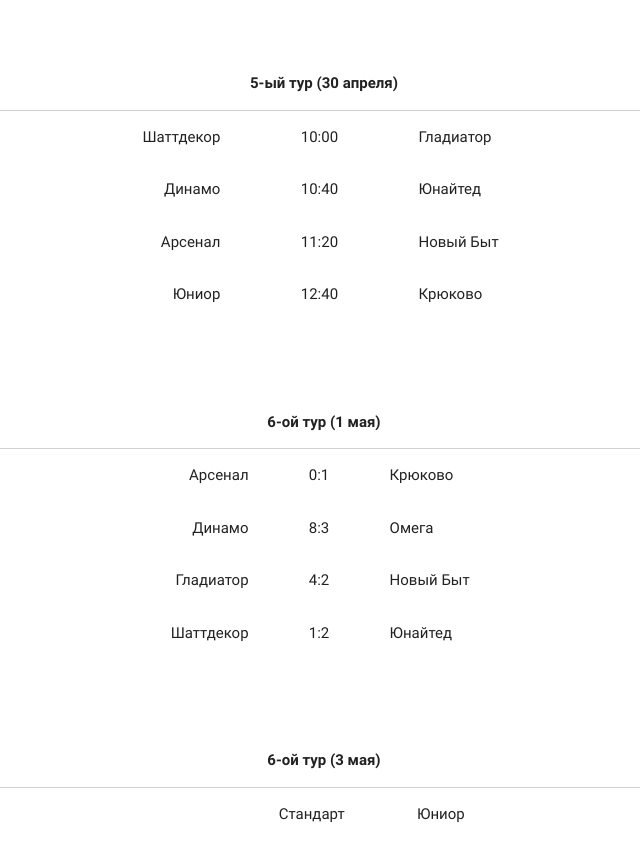
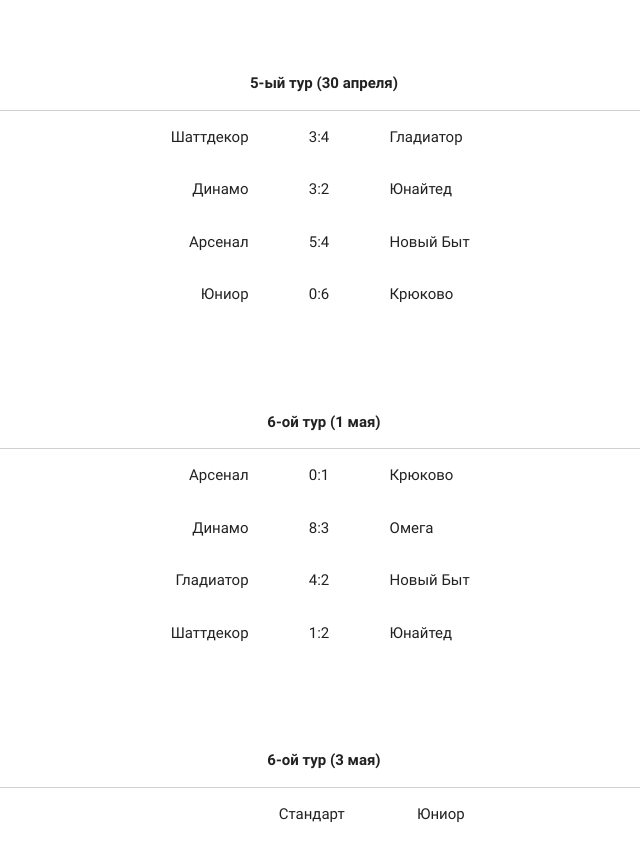
Before and after one commit to ProtonNoir/protonnoir.github.io, a plain HTML site: page 2016/calend.html in a window 1280 px wide. Shown: the part 2067-2927 px from the top of the page, without its empty margins (316-956 px from the left). Drawn offline with nearby package versions, Linux system fonts and the light colour scheme.

Commit message:
Update 01.05.16 #2
Updated fixtures

```diff
--- a/2016/calend.html
+++ b/2016/calend.html
@@ -238,22 +238,22 @@
  <tbody>
 <tr>
 <td style="text-align:right">Шаттдекор</td>
-<td style="text-align:center">10:00</td>
+<td style="text-align:center">3:4</td>
 <td style="text-align:left">Гладиатор</td>
 </tr>
 <tr>
 <td style="text-align:right">Динамо</td>
-<td style="text-align:center">10:40</td>
+<td style="text-align:center">3:2</td>
 <td style="text-align:left">Юнайтед</td>
 </tr>
 <tr>
 <td style="text-align:right">Арсенал</td>
-<td style="text-align:center">11:20</td>
+<td style="text-align:center">5:4</td>
 <td style="text-align:left">Новый Быт</td>
 </tr>
 <tr>
 <td style="text-align:right">Юниор</td>
-<td style="text-align:center">12:40</td>
+<td style="text-align:center">0:6</td>
 <td style="text-align:left">Крюково</td>
 </tr>
 </tbody>
```
